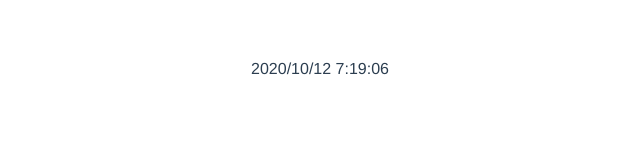
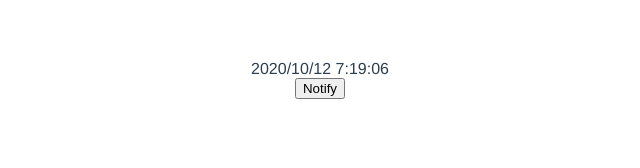
Before and after one commit to silver-bullet-club/electron-first-app, a Vue app: page / in a window 1280 px wide. Shown: the top 168 px of the page, without its empty margins (320-960 px from the left). Built offline with nearby package versions, Linux system fonts and the light colour scheme.

Commit message:
Test notification API

```diff
--- a/src/App.vue
+++ b/src/App.vue
@@ -3,6 +3,10 @@
     <div>
       {{ formattedTime }}
     </div>
+
+    <button @click="sendNotification">
+      Notify
+    </button>
   </div>
 </template>
 
@@ -33,6 +37,19 @@ export default {
       })
       return dateFormat.format(this.currentTime)
     }
+  },
+  methods: {
+    sendNotification: function() {
+      console.log(Notification.permission)
+      // const notification = new Notification('時間だよ', {
+      //   body: `今は${this.formattedTime}だよ。`
+      // })
+      const notification = new Notification('時間だよ')
+
+      notification.onclick = () => {
+        console.log('hoge')
+      }
+    }
   }
 }
 </script>
```
